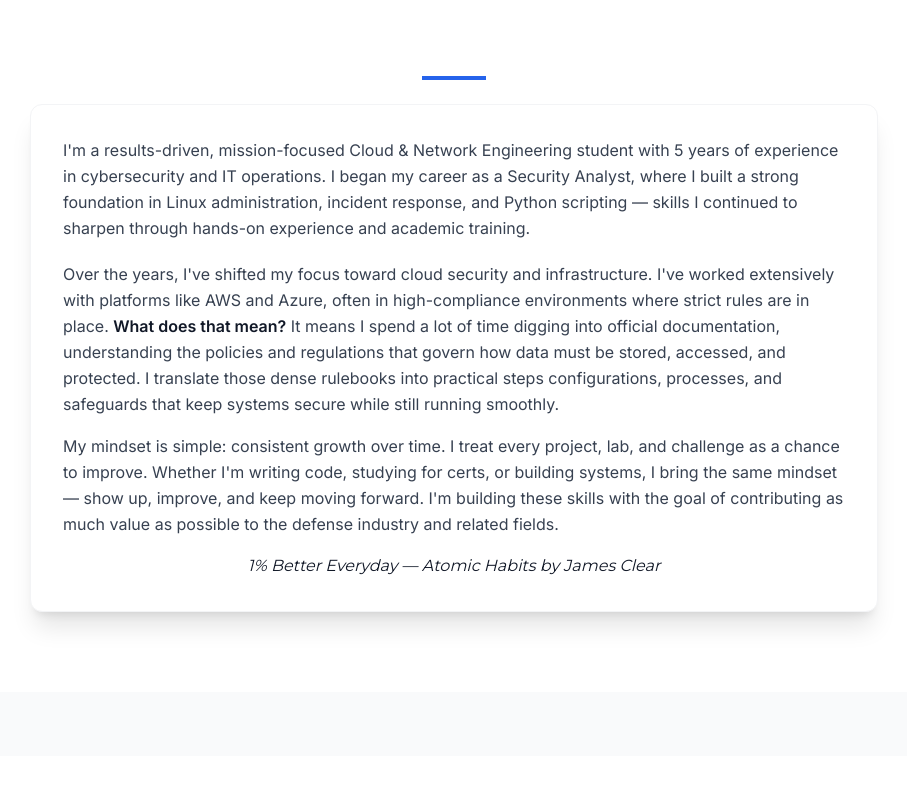
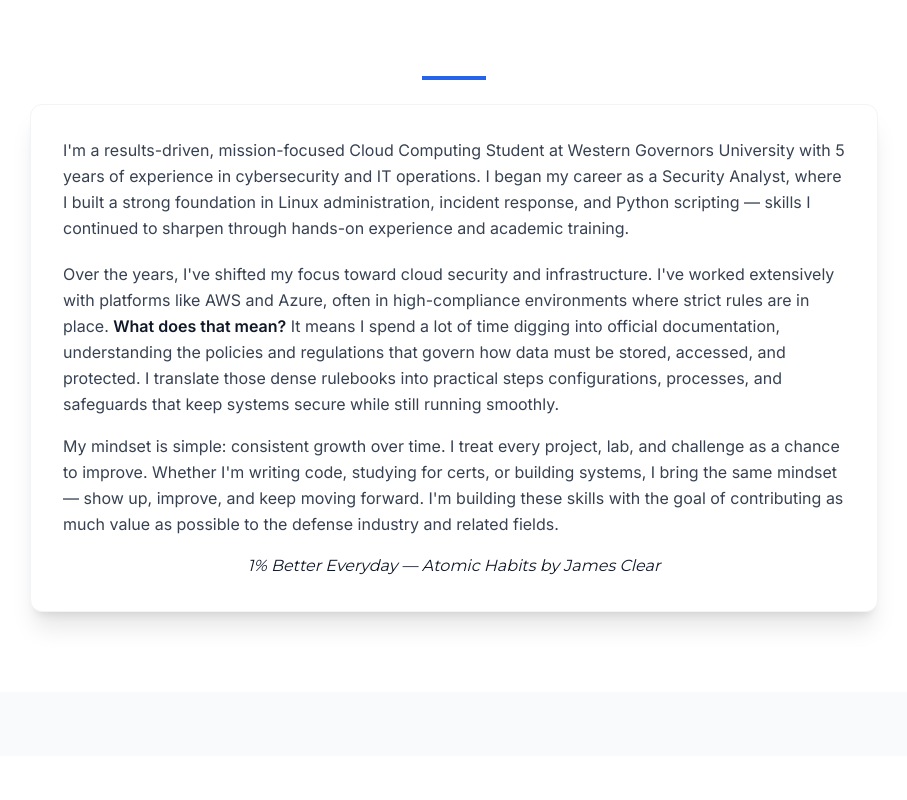
Before and after one commit to NerdPioneer/Student-Portfolio, a website: page index.html in a window 1280 px wide. Shown: the part 900-1700 px from the top of the page, without its empty margins (186-1093 px from the left). Drawn offline with nearby package versions, Linux system fonts and the light colour scheme.

Commit message:
Update title from 'Cloud & Network Engineering student' to 'Cloud Computing Student at Western Governors University'

```diff
--- a/index.html
+++ b/index.html
@@ -1248,7 +1248,7 @@
              <div class="w-16 h-1 bg-primary-600 mx-auto mb-6"></div>
              <div class="bg-white rounded-xl shadow-xl hover:shadow-2xl transition-shadow duration-300 border border-gray-100 p-5 md:p-8">
                  <div class="prose prose-gray max-w-none text-gray-700 leading-relaxed space-y-4">
-                     <p>I'm a results-driven, mission-focused Cloud & Network Engineering student with 5 years of experience in cybersecurity and IT operations. I began my career as a Security Analyst, where I built a strong foundation in Linux administration, incident response, and Python scripting — skills I continued to sharpen through hands-on experience and academic training.</p>
+                     <p>I'm a results-driven, mission-focused Cloud Computing Student at Western Governors University with 5 years of experience in cybersecurity and IT operations. I began my career as a Security Analyst, where I built a strong foundation in Linux administration, incident response, and Python scripting — skills I continued to sharpen through hands-on experience and academic training.</p>
                      <p>Over the years, I've shifted my focus toward cloud security and infrastructure. I've worked extensively with platforms like AWS and Azure, often in high-compliance environments where strict rules are in place. <strong>What does that mean?</strong> It means I spend a lot of time digging into official documentation, understanding the policies and regulations that govern how data must be stored, accessed, and protected. I translate those dense rulebooks into practical steps configurations, processes, and safeguards that keep systems secure while still running smoothly.</p>
                      <p>My mindset is simple: consistent growth over time. I treat every project, lab, and challenge as a chance to improve. Whether I'm writing code, studying for certs, or building systems, I bring the same mindset — show up, improve, and keep moving forward. I'm building these skills with the goal of contributing as much value as possible to the defense industry and related fields.</p>
                      <p class="text-center italic text-gray-900 font-montserrat">1% Better Everyday — Atomic Habits by James Clear</p>
```
Also changed, not shown: src/components/hero.html (+1 -1 lines).
